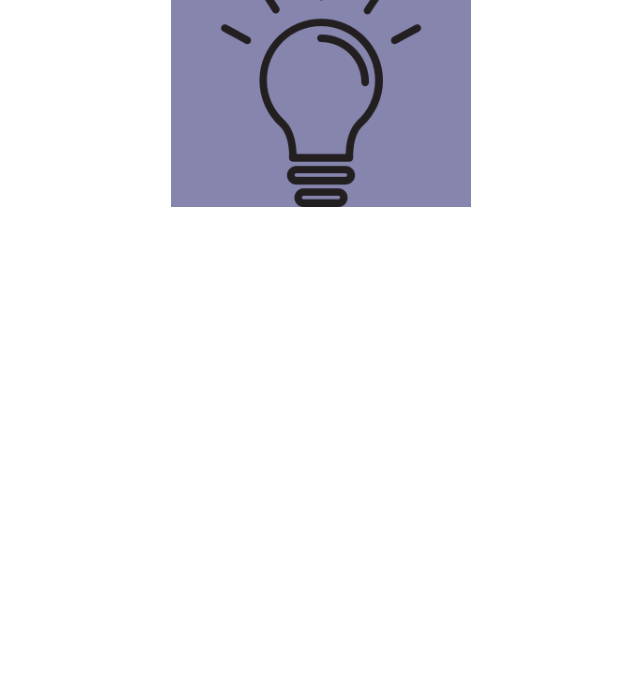
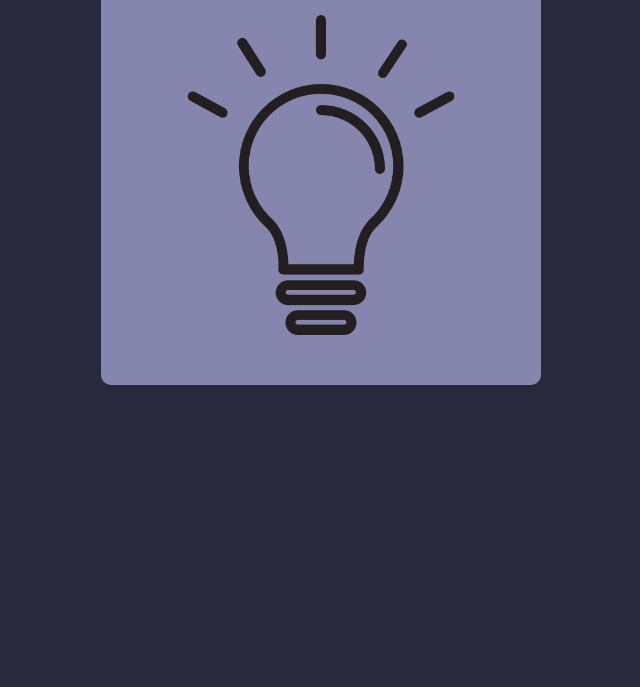
Before and after one commit to faiyankhan/Bulb-Toggler, a plain HTML site: page index.html in a window 1280 px wide. Shown: the part 113-800 px from the top of the page, without its empty margins (319-959 px from the left). Drawn offline with Linux system fonts and the light colour scheme.

Commit message:
coloring added in body

```diff
--- a/styles.css
+++ b/styles.css
@@ -1,13 +1,19 @@
+body{
+    background-color: #29293d;
+}
+
 .container{
     margin: 20px auto;
-    width: 300px;
+    width: 400px;
     background-color:#8585ad;
+    padding: 20px;
+    border-radius: 10px;
 }
 
 #bulb{
     width:80%;
     display: block;
-    margin:20px auto;
+    margin:30px auto;
 }
 
 .app-heading{
```
